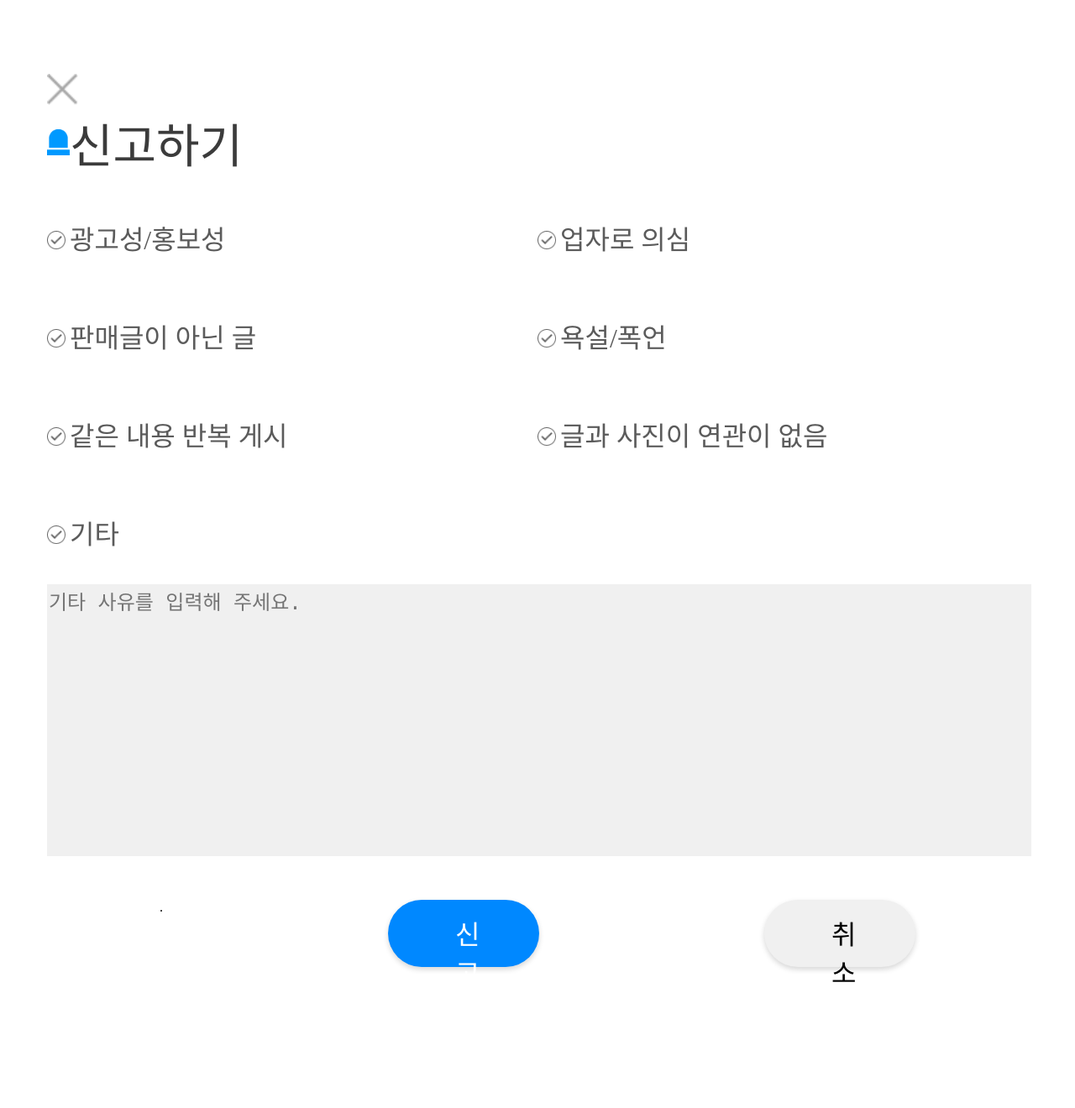
After one commit to divdivcount/metro, a PHP site: page /report.html in a window 1280 px wide. The commit adds this page. Shown: the whole page at 84% size. Run offline with PHP 8.4, Linux system fonts and the light colour scheme.

Commit message:
신고하기 모달팝업 작업중

```diff
--- a/index.php
+++ b/index.php
@@ -166,7 +166,7 @@ require_once('modules/db.php');
       <?php }mysqli_close($conn); ?>
       </div>
 
-      <button type="button" id="moreInfo_btn" class="w3-button w3-round-xlarge" data-tf="0" name="" value="" style=""><div style='display:flex;align-items:center'>최신매물 더 보기<img src='img/dropdown_15x15.png' style='margin-left:1.0rem;height:1.5rem;'></div></button>
+      <button type="button" id="moreInfo_btn" class="w3-button w3-round-xlarge" data-tf="0" name="" value="" style=""><div style='display:flex;align-items:center;justify-content: center;'>최신매물 더 보기<img src='img/dropdown_15x15.png' style='margin-left:1.0rem;height:1.5rem;'></div></button>
 
 
 
--- /dev/null
+++ b/report.html
@@ -0,0 +1,126 @@
+<!doctype html>
+<html lang="ko">
+<head>
+<meta charset="utf-8">
+<style>
+.bigB{
+  height:auto;
+  padding: 5.0rem 3.0rem 5.0rem;
+  border-radius: 20px;
+  background-color: #ffffff;
+}
+.mother{
+  margin:auto;
+  display:grid;
+  grid-template-columns:1fr;
+  grid-template-rows:auto;
+}
+.reP{
+  font-size:3.5rem;
+  font-weight:500;
+  color:#3b3b3b;
+  font-family:"NotoSansKR_m";
+  display: flex;
+  align-items: center;
+}
+.conT{
+  display:grid;
+  grid-template-columns:1fr 1fr;
+  font-size:2.0rem;
+  color:#5b5b5b;
+  font-family: "NotoSansKR_r";
+  margin:auto;
+  align-items: center;
+}
+.conT .conT_gridItem{
+   margin: 2.5rem 0;
+}
+input[type=checkbox] {display:none;}
+
+input[type=checkbox] + label {
+display: inline-block;
+cursor: pointer;
+line-height: 22px;
+padding-left: 27px;
+background: url('img/check.png') left/22px no-repeat;
+}
+
+input[type=checkbox]:checked + label { background-image: url('img/checkIn.png'); }
+
+.box{
+  width:100%;
+  height:200px;
+  border-radius:20px;
+  background-color:#f0f0f0;
+  padding:20px;
+  box-shadow:0px 3px 6px 0px rgba(0,0,0,0.16);
+}
+.textarea{
+  width: 100%;
+  font-size: 1.5rem;
+  background-color:#f0f0f0;
+  border:0px solid #f0f0f0;
+  height: 20.0rem;
+  outline: none;
+  resize: none;
+}
+.reportBtn_box{
+  display: flex;
+  justify-content: space-around;
+  margin: 3.0rem 0 5.0rem 0;
+}
+.button{
+  width: 40%;
+  max-width: 180px;
+  height: 5.0rem;
+  padding: 1.0rem 5.0rem;
+  border-radius: 50px;
+  box-shadow: 0 3px 6px 0 rgba(0, 0, 0, 0.16);
+  background-color: #0088ff;
+  border:0px solid;
+  color:#ffffff;
+  font-size: 2.0rem;
+  font-family: "NotoSansKR_r";
+}
+.button2{
+  width: 40%;
+  max-width: 180px;
+  height: 5.0rem;
+  padding: 1.0rem 5.0rem;
+  border-radius: 50px;
+  box-shadow: 0 3px 6px 0 rgba(0, 0, 0, 0.16);
+  background-color: #f0f0f0;
+  border:0px solid;
+  font-size: 2.0rem;
+  font-family: "NotoSansKR_r";
+ }
+</style>
+</head>
+<body>
+  <div class=bigB>
+    <div class=mother>
+      <div class="closeBtn_box"><img src="img/cancle.png" class="" onclick="report_close()" style="width:2.3rem;height:2.3rem;cursor:pointer"></div>
+      <div class=reP><img src="img/reP.png">신고하기</div><br>
+	  <form>
+		<div class=conT>
+			<div class="conT_gridItem"><input type="checkbox" id="che0" name="che0"/><label for="che0">광고성/홍보성</label></div>
+			<div class="conT_gridItem"><input type="checkbox" id="che1" name="che1"/><label for="che1">업자로 의심</label></div>
+			<div class="conT_gridItem"><input type="checkbox" id="che2" name="che2"/><label for="che2">판매글이 아닌 글</label></div>
+			<div class="conT_gridItem"><input type="checkbox" id="che3" name="che3"/><label for="che3">욕설/폭언</label></div>
+			<div class="conT_gridItem"><input type="checkbox" id="che4" name="che4"/><label for="che4">같은 내용 반복 게시</label></div>
+			<div class="conT_gridItem"><input type="checkbox" id="che5" name="che5"/><label for="che5">글과 사진이 연관이 없음</label></div>
+			<div class="conT_gridItem"><input type="checkbox" id="che6" name="che6"/><label for="che6">기타</label></div>
+		</div>
+
+
+    <textarea name="report_otherReason" placeholder="기타 사유를 입력해 주세요."  class="textarea"></textarea>
+    <div class="reportBtn_box">.
+      <button class="button">신고하기</button>
+  		<button class="button2">취소</button>
+    </div>
+
+	   </form>
+    </div>
+  </div>
+  </body>
+</html>
```
Also changed, not shown: css/css_metrocket_header.css (+4 -3 lines), css/css_searchProduct_detail.css (+41 -0 lines), searchProduct_detail.php (+27 -9 lines), img/check.png (added), img/checkIn.png (added), img/reP.png (added).
